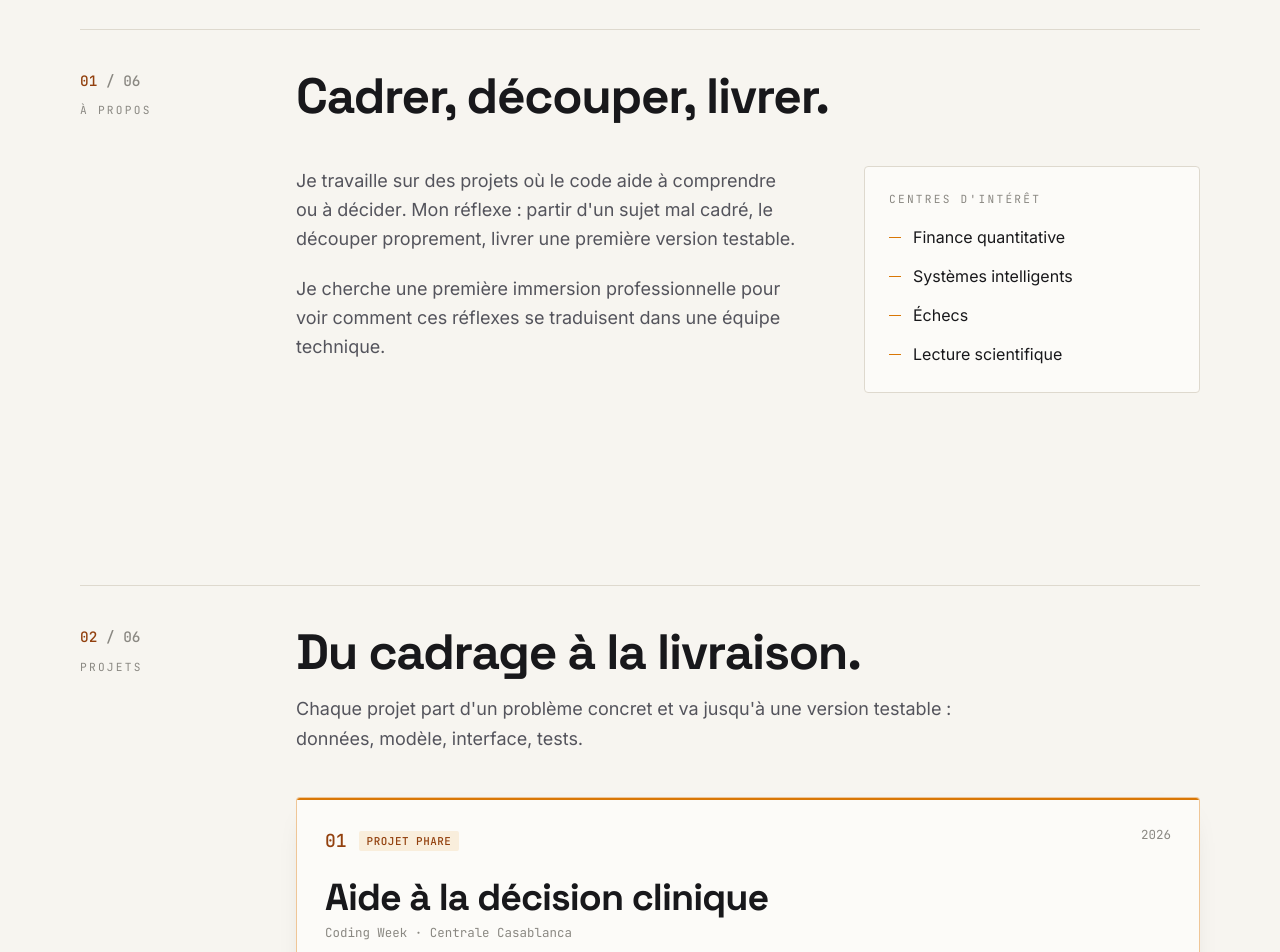
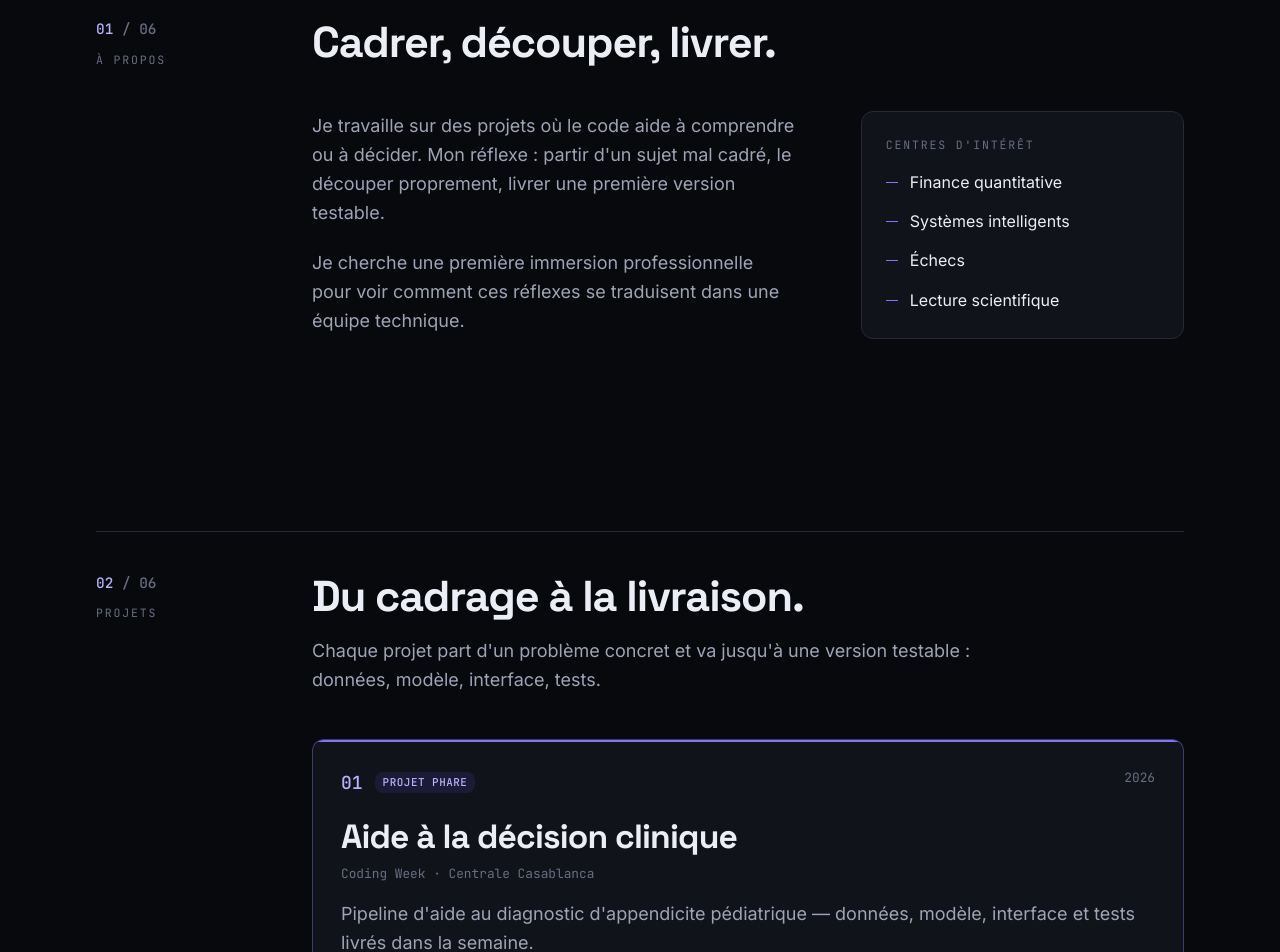
Before and after one commit to Rudolf-Staline/Portfolio, a React (Vite) app: page / in a window 1280 px wide. Shown: the part 960-1912 px from the top of the page. Built offline with nearby package versions, Linux system fonts and the light colour scheme.

Commit message:
refactor(design): nouvelle direction « Studio » (sombre, dégradé violet→cyan)
Abandon de l'axe ambre/swiss. Système de tokens sombre par défaut,
accent dégradé violet→cyan (gradient CTA AA distinct du gradient
décoratif), cartes douces arrondies, lueurs ambiantes, sans motif.

```diff
--- a/index.html
+++ b/index.html
@@ -11,8 +11,8 @@
       content="Rudolf Hounlete, élève ingénieur à l'École Centrale Casablanca (promo 2028). Data engineering, IA appliquée et développement. Projets, compétences et parcours."
     />
     <meta name="author" content="Rudolf Hounlete" />
-    <meta name="theme-color" content="#0d0d10" media="(prefers-color-scheme: dark)" />
-    <meta name="theme-color" content="#f7f5f0" media="(prefers-color-scheme: light)" />
+    <meta name="theme-color" content="#08090d" media="(prefers-color-scheme: dark)" />
+    <meta name="theme-color" content="#fbfbfd" media="(prefers-color-scheme: light)" />
 
     <!-- Open Graph -->
     <meta property="og:type" content="website" />
@@ -47,10 +47,12 @@
       (function () {
         try {
           var stored = localStorage.getItem('theme');
-          var prefersDark = window.matchMedia('(prefers-color-scheme: dark)').matches;
-          var theme = stored || (prefersDark ? 'dark' : 'light');
+          // Dark-first: default to dark unless the visitor chose light before.
+          var theme = stored || 'dark';
           if (theme === 'dark') document.documentElement.classList.add('dark');
-        } catch (e) {}
+        } catch (e) {
+          document.documentElement.classList.add('dark');
+        }
       })();
     </script>
 
--- a/src/index.css
+++ b/src/index.css
@@ -3,49 +3,50 @@
 @tailwind utilities;
 
 /* ============================================================
-   Atlas scientifique — design tokens
-   A swiss / scientific-publication system: ivory & ink base,
-   a single amber accent, fine 1px rules, sharp corners.
-   Colors are stored as space-separated RGB channels so Tailwind
-   can apply opacity via `rgb(var(--token) / <alpha-value>)`.
+   Design tokens — "Studio" direction
+   Dark-first, polished: deep ink surfaces, a violet→cyan accent
+   used sparingly via gradients, soft rounded cards, gentle glows.
+   Colors are space-separated RGB channels for Tailwind alpha.
    ============================================================ */
 @layer base {
   :root {
-    /* Light — warm paper / printed page */
-    --bg: 247 245 240;
-    --surface: 252 251 248;
-    --surface-2: 240 237 230;
-    --line: 222 217 206;
-    --line-strong: 28 28 32;
-    --ink: 24 24 27;
-    --muted: 84 84 92;
-    --faint: 138 136 130;
-    /* amber #d97706 — fills, rules, markers */
-    --accent: 217 119 6;
-    /* amber #92400e — accessible amber for TEXT on light (AA) */
-    --accent-text: 146 64 14;
-    --accent-soft: 249 238 220;
-    --accent-ink: 28 22 8;
-    --shadow: 40 35 25;
+    /* Light */
+    --bg: 251 251 253;
+    --surface: 255 255 255;
+    --surface-2: 245 246 250;
+    --line: 226 228 236;
+    --ink: 17 18 27;
+    --muted: 78 84 102;
+    --faint: 139 145 163;
+    --accent: 99 90 230;      /* indigo-violet */
+    --accent-2: 6 148 210;    /* cyan-blue */
+    --accent-text: 79 70 220; /* AA on light */
+    --accent-soft: 238 236 252;
+    --accent-ink: 255 255 255;
+    --shadow: 30 27 60;
+    --glow-a: 124 109 246;
+    --glow-b: 34 211 238;
+    /* Deeper gradient for white-text surfaces (AA in both themes) */
+    --grad-cta: linear-gradient(120deg, #5145e3, #2563eb);
   }
 
   .dark {
-    /* Dark — deep ink, not pure black */
-    --bg: 13 13 16;
-    --surface: 19 19 23;
-    --surface-2: 26 26 31;
-    --line: 39 39 46;
-    --line-strong: 222 217 206;
-    --ink: 235 235 238;
-    --muted: 162 162 170;
-    --faint: 108 108 118;
-    /* amber #f59e0b pops on dark */
-    --accent: 245 158 11;
-    /* amber #fbbf24 for amber TEXT on dark (AA) */
-    --accent-text: 251 191 36;
-    --accent-soft: 38 29 12;
-    --accent-ink: 24 18 6;
+    /* Dark (default feel) */
+    --bg: 8 9 13;
+    --surface: 17 19 26;
+    --surface-2: 24 27 37;
+    --line: 38 42 55;
+    --ink: 236 238 245;
+    --muted: 158 164 182;
+    --faint: 104 110 130;
+    --accent: 130 116 248;
+    --accent-2: 56 200 248;
+    --accent-text: 183 178 252; /* AA on dark */
+    --accent-soft: 28 26 52;
+    --accent-ink: 255 255 255;
     --shadow: 0 0 0;
+    --glow-a: 124 109 246;
+    --glow-b: 34 211 238;
   }
 
   * {
@@ -58,23 +59,21 @@
 
   body {
     @apply bg-bg text-ink font-sans antialiased;
-    font-feature-settings: 'cv05', 'ss01', 'tnum';
+    font-feature-settings: 'cv05', 'ss01';
     transition: background-color 0.25s ease, color 0.25s ease;
   }
 
   ::selection {
-    background-color: rgb(var(--accent) / 0.28);
+    background-color: rgb(var(--accent) / 0.3);
     color: rgb(var(--ink));
   }
 
-  /* Visible, consistent focus ring for keyboard users */
   :focus-visible {
     outline: 2px solid rgb(var(--accent));
     outline-offset: 2px;
-    border-radius: 2px;
+    border-radius: 6px;
   }
 
-  /* Respect reduced-motion across the board */
   @media (prefers-reduced-motion: reduce) {
     *,
     *::before,
@@ -92,20 +91,73 @@
     @apply mx-auto w-full max-w-content px-5 sm:px-8;
   }
 
-  /* Mono micro-label — used for eyebrows, data and indices */
   .eyebrow {
-    @apply font-mono text-xs uppercase tracking-[0.22em] text-accent-text;
+    @apply font-mono text-xs font-medium uppercase tracking-[0.18em] text-accent-text;
   }
   .mono-label {
-    @apply font-mono text-[0.7rem] uppercase tracking-[0.2em] text-faint;
+    @apply font-mono text-[0.72rem] uppercase tracking-[0.16em] text-faint;
   }
 
-  /* Technical tag — sharp, mono, swiss */
-  .tag {
-    @apply inline-flex items-center rounded-sm border border-line bg-surface px-2.5 py-1 font-mono text-xs text-muted transition-colors;
+  /* Soft card with subtle lift + glow on hover */
+  .card {
+    @apply rounded-2xl border border-line bg-surface shadow-soft transition-all duration-200;
+  }
+  .card-hover {
+    @apply hover:-translate-y-1 hover:border-accent/40 hover:shadow-lift;
   }
 
-  /* Animated amber underline link (ink text + amber rule grows on hover) */
+  /* Gradient hairline frame (premium border) */
+  .frame-gradient {
+    position: relative;
+  }
+  .frame-gradient::before {
+    content: '';
+    position: absolute;
+    inset: 0;
+    border-radius: inherit;
+    padding: 1px;
+    background: linear-gradient(
+      135deg,
+      rgb(var(--accent) / 0.7),
+      rgb(var(--accent-2) / 0.5) 55%,
+      rgb(var(--line) / 0.4)
+    );
+    -webkit-mask: linear-gradient(#000 0 0) content-box, linear-gradient(#000 0 0);
+    -webkit-mask-composite: xor;
+    mask-composite: exclude;
+    pointer-events: none;
+  }
+
+  .gradient-text {
+    background-image: linear-gradient(
+      120deg,
+      rgb(var(--accent)),
+      rgb(var(--accent-2))
+    );
+    -webkit-background-clip: text;
+    background-clip: text;
+    color: transparent;
+  }
+
+  .btn-primary {
+    @apply inline-flex items-center gap-2 rounded-full px-5 py-2.5 text-sm font-semibold text-accent-ink transition-all duration-200;
+    background-image: var(--grad-cta);
+    box-shadow: 0 8px 24px -10px rgb(var(--glow-a) / 0.7);
+  }
+  .btn-primary:hover {
+    filter: brightness(1.07);
+    transform: translateY(-1px);
+  }
+
+  .btn-ghost {
+    @apply inline-flex items-center gap-2 rounded-full border border-line bg-surface px-5 py-2.5 text-sm font-semibold text-ink transition-colors duration-200 hover:border-accent/50 hover:text-accent-text;
+  }
+
+  .tag {
+    @apply inline-flex items-center rounded-full border border-line bg-surface-2 px-3 py-1 font-mono text-xs text-muted transition-colors;
+  }
+
+  /* Animated underline link */
   .link-line {
     @apply relative inline-flex items-center gap-1.5 text-ink transition-colors duration-200 hover:text-accent-text;
   }
@@ -118,7 +170,7 @@
     width: 100%;
     transform: scaleX(0);
     transform-origin: left;
-    background-color: rgb(var(--accent));
+    background-image: linear-gradient(90deg, rgb(var(--accent)), rgb(var(--accent-2)));
     transition: transform 0.22s cubic-bezier(0.22, 1, 0.36, 1);
   }
   .link-line:hover::after,
@@ -126,10 +178,9 @@
     transform: scaleX(1);
   }
 
-  /* Scroll-reveal: starts hidden, becomes visible when .is-visible is set */
   .reveal {
     opacity: 0;
-    transform: translateY(14px);
+    transform: translateY(16px);
     transition: opacity 0.55s cubic-bezier(0.22, 1, 0.36, 1),
       transform 0.55s cubic-bezier(0.22, 1, 0.36, 1);
   }
@@ -146,12 +197,19 @@
 }
 
 @layer utilities {
-  /* Signature motif — faint dot lattice */
-  .bg-lattice {
-    background-image: radial-gradient(
-      rgb(var(--line-strong) / 0.5) 1px,
-      transparent 1px
+  /* Soft radial glow — the signature ambient background */
+  .glow-spot {
+    background: radial-gradient(
+      circle at center,
+      rgb(var(--glow-a) / 0.5),
+      transparent 70%
     );
-    background-size: 22px 22px;
+  }
+  .glow-spot-2 {
+    background: radial-gradient(
+      circle at center,
+      rgb(var(--glow-b) / 0.4),
+      transparent 70%
+    );
   }
 }
--- a/tailwind.config.js
+++ b/tailwind.config.js
@@ -9,11 +9,11 @@ export default {
         surface: 'rgb(var(--surface) / <alpha-value>)',
         'surface-2': 'rgb(var(--surface-2) / <alpha-value>)',
         line: 'rgb(var(--line) / <alpha-value>)',
-        'line-strong': 'rgb(var(--line-strong) / <alpha-value>)',
         ink: 'rgb(var(--ink) / <alpha-value>)',
         muted: 'rgb(var(--muted) / <alpha-value>)',
         faint: 'rgb(var(--faint) / <alpha-value>)',
         accent: 'rgb(var(--accent) / <alpha-value>)',
+        'accent-2': 'rgb(var(--accent-2) / <alpha-value>)',
         'accent-text': 'rgb(var(--accent-text) / <alpha-value>)',
         'accent-soft': 'rgb(var(--accent-soft) / <alpha-value>)',
         'accent-ink': 'rgb(var(--accent-ink) / <alpha-value>)',
@@ -24,42 +24,39 @@ export default {
         mono: ['"JetBrains Mono"', 'ui-monospace', 'monospace'],
       },
       fontSize: {
-        // Perfect-fourth-ish ample scale for confident display type
-        xs: ['0.78rem', { lineHeight: '1.5' }],
+        xs: ['0.8rem', { lineHeight: '1.5' }],
         sm: ['0.9rem', { lineHeight: '1.55' }],
         base: ['1rem', { lineHeight: '1.7' }],
         lg: ['1.125rem', { lineHeight: '1.65' }],
-        xl: ['1.4rem', { lineHeight: '1.4' }],
-        '2xl': ['1.8rem', { lineHeight: '1.22' }],
-        '3xl': ['2.35rem', { lineHeight: '1.12' }],
-        '4xl': ['3.1rem', { lineHeight: '1.05' }],
-        '5xl': ['4.1rem', { lineHeight: '1.0' }],
-        '6xl': ['5.2rem', { lineHeight: '0.95' }],
-        '7xl': ['6.6rem', { lineHeight: '0.92' }],
+        xl: ['1.3rem', { lineHeight: '1.45' }],
+        '2xl': ['1.65rem', { lineHeight: '1.3' }],
+        '3xl': ['2.1rem', { lineHeight: '1.2' }],
+        '4xl': ['2.7rem', { lineHeight: '1.12' }],
+        '5xl': ['3.4rem', { lineHeight: '1.06' }],
+        '6xl': ['4.2rem', { lineHeight: '1.02' }],
       },
       borderRadius: {
-        // Sharp, technical — swiss
-        none: '0px',
-        sm: '2px',
-        DEFAULT: '4px',
-        lg: '6px',
-        xl: '8px',
+        sm: '8px',
+        DEFAULT: '12px',
+        lg: '16px',
+        xl: '20px',
+        '2xl': '24px',
       },
       boxShadow: {
-        card: '0 1px 0 rgb(var(--shadow) / 0.03), 0 10px 30px -18px rgb(var(--shadow) / 0.22)',
-        'card-hover': '0 1px 0 rgb(var(--shadow) / 0.04), 0 22px 50px -22px rgb(var(--shadow) / 0.32)',
+        soft: '0 1px 2px rgb(var(--shadow) / 0.04), 0 12px 32px -16px rgb(var(--shadow) / 0.2)',
+        lift: '0 2px 4px rgb(var(--shadow) / 0.06), 0 24px 56px -20px rgb(var(--shadow) / 0.34)',
       },
       maxWidth: {
-        content: '74rem',
+        content: '72rem',
       },
       keyframes: {
         'fade-up': {
-          '0%': { opacity: '0', transform: 'translateY(14px)' },
+          '0%': { opacity: '0', transform: 'translateY(16px)' },
           '100%': { opacity: '1', transform: 'translateY(0)' },
         },
-        'draw': {
-          '0%': { strokeDashoffset: '1' },
-          '100%': { strokeDashoffset: '0' },
+        float: {
+          '0%, 100%': { transform: 'translateY(0)' },
+          '50%': { transform: 'translateY(-10px)' },
         },
       },
       animation: {
```
